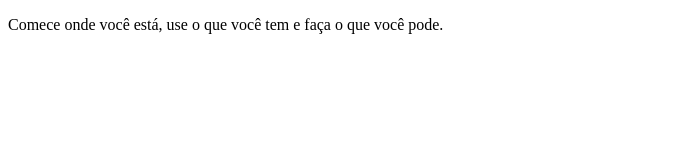
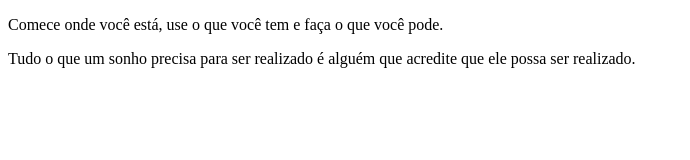
Before and after one commit to LuizFCabral/BootCampDevJr_Modulo01, a plain HTML site: page index.html in a window 1280 px wide. Shown: the whole page, without its empty margins (0-690 px from the left). Drawn offline with Linux system fonts and the light colour scheme.

Commit message:
:sparkles: frase motivacional 2

```diff
--- a/index.html
+++ b/index.html
@@ -8,5 +8,9 @@
 	</head>
 	<body>
 		<p>Comece onde você está, use o que você tem e faça o que você pode.</p>
+		<p>
+			Tudo o que um sonho precisa para ser realizado é alguém que acredite
+			que ele possa ser realizado.
+		</p>
 	</body>
 </html>
```
